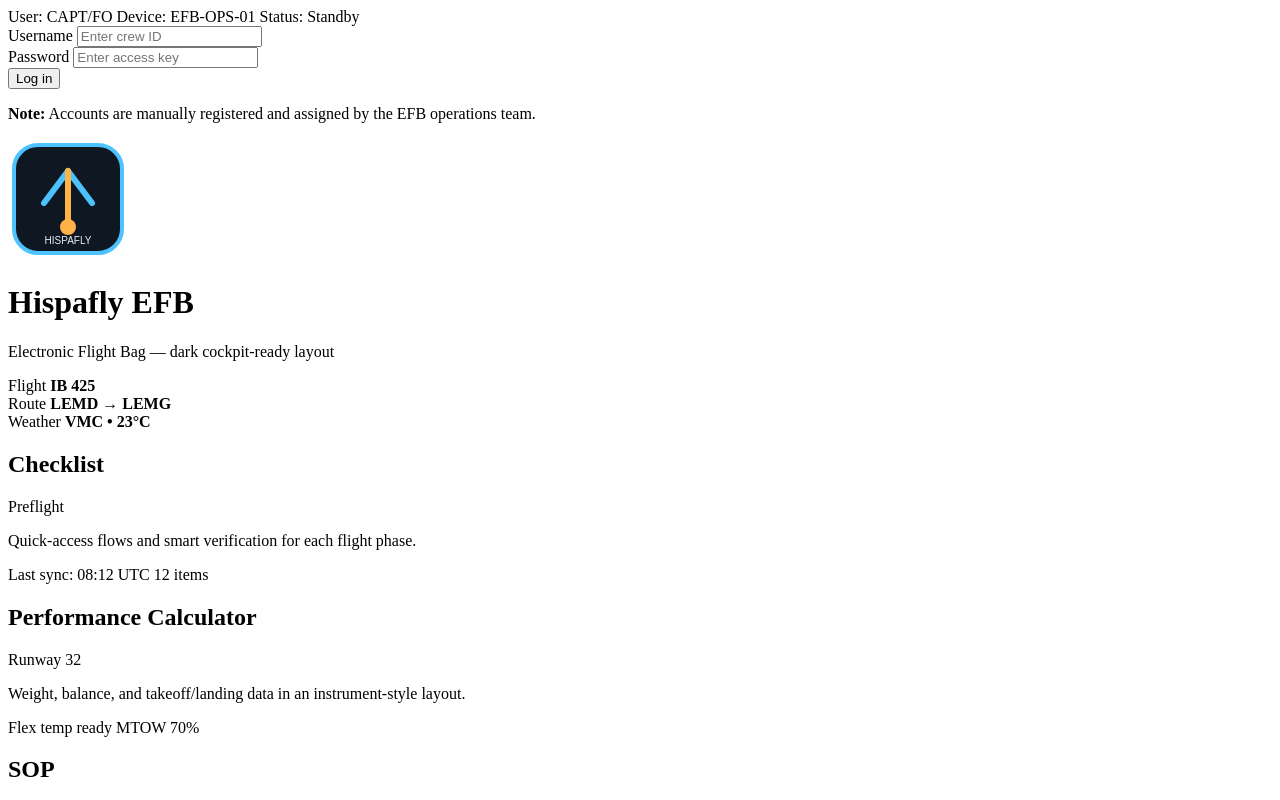
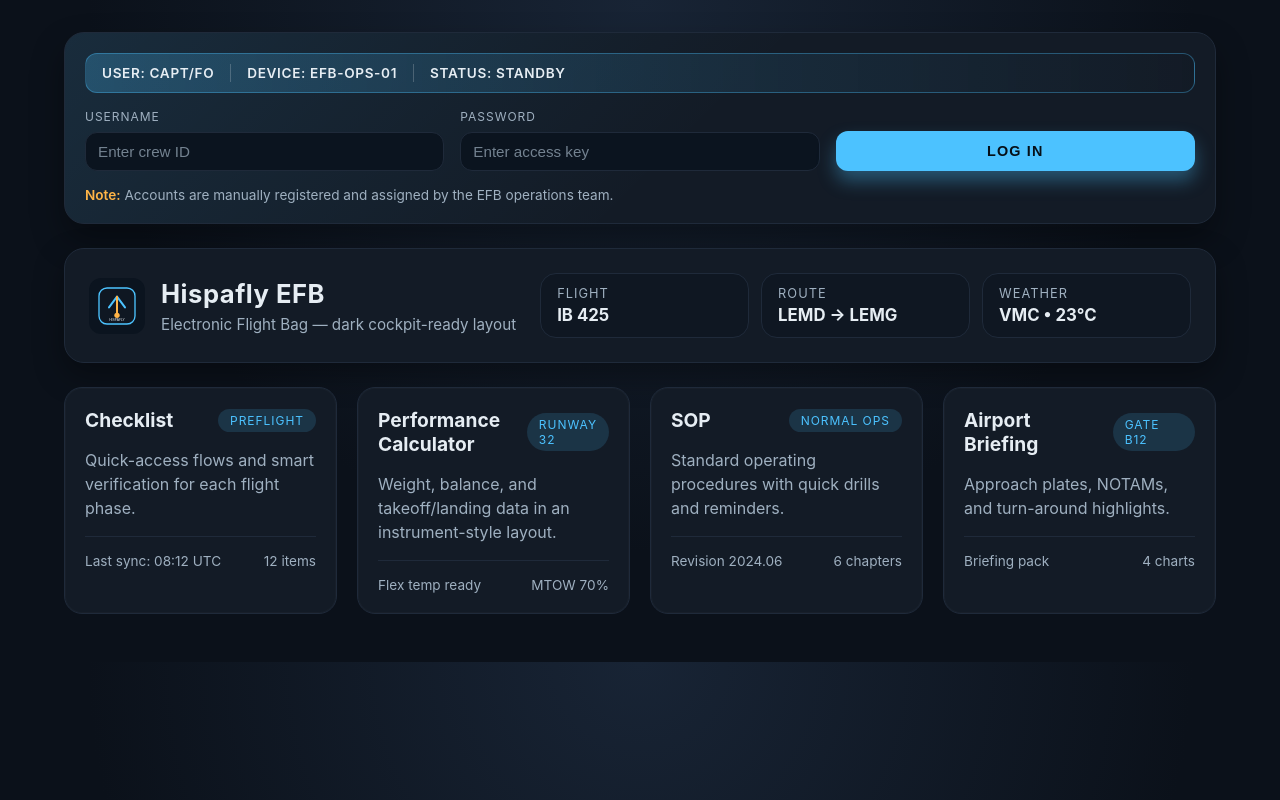
Before and after one commit to z915084508/EFB-HISPAFLY, a plain HTML site: page index.html in a window 1280 px wide. Shown: the top 800 px of the page. Drawn offline with Linux system fonts and the light colour scheme.

Commit message:
Refactor EFB CSS for improved styling and structure

```diff
--- a/styles/efb.css
+++ b/styles/efb.css
@@ -1,90 +1,262 @@
-<!DOCTYPE html>
-<html lang="en">
-  <head>
-    <meta charset="UTF-8" />
-    <meta name="viewport" content="width=device-width, initial-scale=1.0" />
-    <title>Hispafly EFB Dashboard</title>
-    <link rel="stylesheet" href="styles/efb.css" />
-  </head>
-  <body>
-    <div class="efb-shell">
-      <header class="efb-header">
-        <div class="brand">
-          <img src="assets/logo-placeholder.svg" alt="Hispafly logo placeholder" />
-          <div>
-            <h1>Hispafly EFB</h1>
-            <p>Electronic Flight Bag — dark cockpit-ready layout</p>
-          </div>
-        </div>
-        <div class="status-panel">
-          <div class="status-card">
-            <span>Flight</span>
-            <strong>IB 425</strong>
-          </div>
-          <div class="status-card">
-            <span>Route</span>
-            <strong>LEMD → LEMG</strong>
-          </div>
-          <div class="status-card">
-            <span>Weather</span>
-            <strong>VMC • 23°C</strong>
-          </div>
-        </div>
-      </header>
+:root {
+  color-scheme: dark;
+  --efb-bg: #0c1118;
+  --efb-panel: #131b26;
+  --efb-panel-alt: #0f1722;
+  --efb-border: #1f2a3a;
+  --efb-accent: #4cc2ff;
+  --efb-accent-soft: rgba(76, 194, 255, 0.15);
+  --efb-text: #e6edf3;
+  --efb-muted: #9fb0c0;
+  --efb-warning: #ffb547;
+}
 
-      <main class="module-grid">
-        <section class="module-card" aria-label="Checklist module">
-          <header>
-            <h2>Checklist</h2>
-            <span class="gauge-pill">Preflight</span>
-          </header>
-          <p>Quick-access flows and smart verification for each flight phase.</p>
-          <div class="divider"></div>
-          <div class="module-meta">
-            <span>Last sync: 08:12 UTC</span>
-            <span>12 items</span>
-          </div>
-        </section>
+* {
+  box-sizing: border-box;
+}
 
-        <section class="module-card" aria-label="Performance Calculator module">
-          <header>
-            <h2>Performance Calculator</h2>
-            <span class="gauge-pill">Runway 32</span>
-          </header>
-          <p>Weight, balance, and takeoff/landing data in an instrument-style layout.</p>
-          <div class="divider"></div>
-          <div class="module-meta">
-            <span>Flex temp ready</span>
-            <span>MTOW 70%</span>
-          </div>
-        </section>
+body {
+  margin: 0;
+  font-family: "Inter", "Segoe UI", system-ui, -apple-system, sans-serif;
+  background: radial-gradient(circle at top, #182435, #0b111a 60%);
+  color: var(--efb-text);
+}
 
-        <section class="module-card" aria-label="SOP module">
-          <header>
-            <h2>SOP</h2>
-            <span class="gauge-pill">Normal Ops</span>
-          </header>
-          <p>Standard operating procedures with quick drills and reminders.</p>
-          <div class="divider"></div>
-          <div class="module-meta">
-            <span>Revision 2024.06</span>
-            <span>6 chapters</span>
-          </div>
-        </section>
+.efb-shell {
+  max-width: 1200px;
+  margin: 0 auto;
+  padding: 32px 24px 48px;
+  display: flex;
+  flex-direction: column;
+  gap: 24px;
+}
 
-        <section class="module-card" aria-label="Airport Briefing module">
-          <header>
-            <h2>Airport Briefing</h2>
-            <span class="gauge-pill">Gate B12</span>
-          </header>
-          <p>Approach plates, NOTAMs, and turn-around highlights.</p>
-          <div class="divider"></div>
-          <div class="module-meta">
-            <span>Briefing pack</span>
-            <span>4 charts</span>
-          </div>
-        </section>
-      </main>
-    </div>
-  </body>
-</html>
+.efb-header {
+  display: flex;
+  flex-wrap: wrap;
+  align-items: center;
+  justify-content: space-between;
+  gap: 24px;
+  padding: 24px;
+  background: var(--efb-panel);
+  border: 1px solid var(--efb-border);
+  border-radius: 20px;
+  box-shadow: 0 12px 30px rgba(0, 0, 0, 0.35);
+}
+
+.brand {
+  display: flex;
+  align-items: center;
+  gap: 16px;
+}
+
+.brand img {
+  width: 56px;
+  height: 56px;
+  background: #0b141f;
+  border-radius: 12px;
+  padding: 8px;
+}
+
+.brand h1 {
+  margin: 0;
+  font-size: 1.6rem;
+  letter-spacing: 0.5px;
+}
+
+.brand p {
+  margin: 6px 0 0;
+  color: var(--efb-muted);
+  font-size: 0.95rem;
+}
+
+.status-panel {
+  display: grid;
+  grid-template-columns: repeat(auto-fit, minmax(140px, 1fr));
+  gap: 12px;
+  min-width: 320px;
+  flex: 1;
+}
+
+.status-card {
+  background: var(--efb-panel-alt);
+  border: 1px solid var(--efb-border);
+  border-radius: 16px;
+  padding: 12px 16px;
+  display: flex;
+  flex-direction: column;
+  gap: 4px;
+}
+
+.status-card span {
+  font-size: 0.8rem;
+  color: var(--efb-muted);
+  text-transform: uppercase;
+  letter-spacing: 0.08em;
+}
+
+.status-card strong {
+  font-size: 1.05rem;
+  color: var(--efb-text);
+}
+
+.module-grid {
+  display: grid;
+  gap: 20px;
+  grid-template-columns: repeat(auto-fit, minmax(240px, 1fr));
+}
+
+.module-card {
+  background: var(--efb-panel);
+  border: 1px solid var(--efb-border);
+  border-radius: 18px;
+  padding: 20px;
+  display: flex;
+  flex-direction: column;
+  gap: 16px;
+  box-shadow: inset 0 0 0 1px rgba(255, 255, 255, 0.02);
+}
+
+.module-card header {
+  display: flex;
+  justify-content: space-between;
+  align-items: center;
+  gap: 12px;
+}
+
+.module-card h2 {
+  margin: 0;
+  font-size: 1.2rem;
+}
+
+.module-card p {
+  margin: 0;
+  color: var(--efb-muted);
+  line-height: 1.5;
+}
+
+.gauge-pill {
+  background: var(--efb-accent-soft);
+  color: var(--efb-accent);
+  border-radius: 999px;
+  padding: 4px 12px;
+  font-size: 0.75rem;
+  text-transform: uppercase;
+  letter-spacing: 0.08em;
+}
+
+.divider {
+  height: 1px;
+  background: var(--efb-border);
+}
+
+.module-meta {
+  display: flex;
+  justify-content: space-between;
+  color: var(--efb-muted);
+  font-size: 0.85rem;
+}
+
+.login-panel {
+  display: grid;
+  gap: 16px;
+  padding: 20px;
+  background: linear-gradient(135deg, rgba(76, 194, 255, 0.1), transparent 55%),
+    var(--efb-panel);
+  border: 1px solid var(--efb-border);
+  border-radius: 20px;
+  box-shadow: 0 16px 32px rgba(0, 0, 0, 0.35);
+}
+
+.login-status {
+  display: flex;
+  align-items: center;
+  gap: 16px;
+  padding: 10px 16px;
+  border-radius: 12px;
+  border: 1px solid rgba(76, 194, 255, 0.35);
+  background: linear-gradient(90deg, rgba(76, 194, 255, 0.25), rgba(19, 27, 38, 0.8));
+  color: var(--efb-text);
+  font-weight: 600;
+  letter-spacing: 0.04em;
+}
+
+.login-status span {
+  font-size: 0.85rem;
+  text-transform: uppercase;
+}
+
+.login-status .status-divider {
+  width: 1px;
+  height: 18px;
+  background: rgba(255, 255, 255, 0.2);
+}
+
+.login-form {
+  display: grid;
+  grid-template-columns: repeat(auto-fit, minmax(180px, 1fr));
+  gap: 16px;
+  align-items: end;
+}
+
+.login-field {
+  display: flex;
+  flex-direction: column;
+  gap: 8px;
+}
+
+.login-field label {
+  font-size: 0.75rem;
+  text-transform: uppercase;
+  letter-spacing: 0.08em;
+  color: var(--efb-muted);
+}
+
+.login-field input {
+  background: #0b141f;
+  border: 1px solid var(--efb-border);
+  border-radius: 12px;
+  padding: 10px 12px;
+  color: var(--efb-text);
+  font-size: 0.95rem;
+}
+
+.login-field input::placeholder {
+  color: rgba(159, 176, 192, 0.7);
+}
+
+.login-button {
+  background: var(--efb-accent);
+  border: none;
+  border-radius: 12px;
+  padding: 12px 18px;
+  color: #061018;
+  font-weight: 700;
+  font-size: 0.9rem;
+  cursor: pointer;
+  text-transform: uppercase;
+  letter-spacing: 0.08em;
+  box-shadow: 0 10px 18px rgba(76, 194, 255, 0.35);
+}
+
+.login-note {
+  margin: 0;
+  color: var(--efb-muted);
+  font-size: 0.85rem;
+}
+
+.login-note strong {
+  color: var(--efb-warning);
+  font-weight: 600;
+}
+
+@media (max-width: 720px) {
+  .status-panel {
+    min-width: 0;
+  }
+
+  .module-meta {
+    flex-direction: column;
+    gap: 6px;
+  }
+}
```
